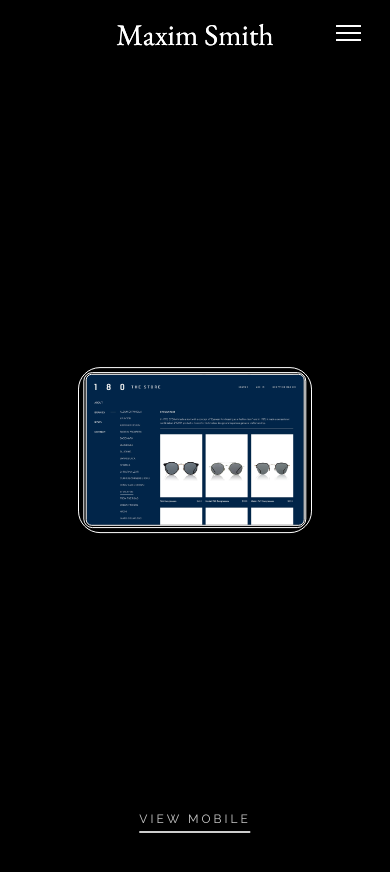
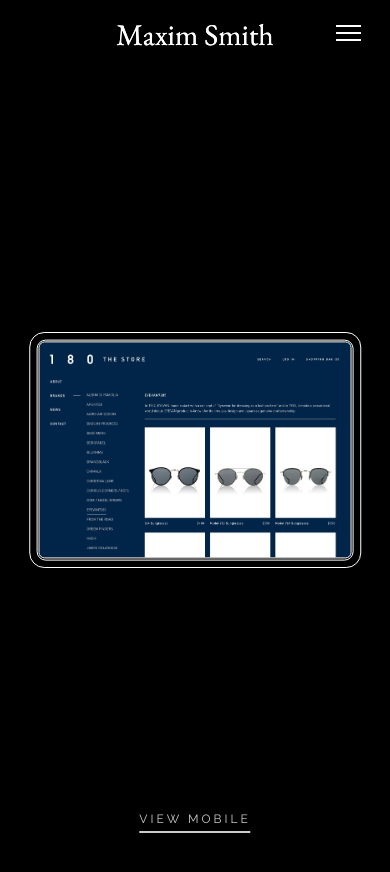
Before and after one commit to Maximsmith/Maximsmith, a Jekyll site: the page built from work/proj-2.html, in a window 390 px wide and 900 px high, scrolled down 2202 px. Shown: the top 872 px of the window. Built offline with Jekyll 4.4.1, drawn with Linux system fonts in a browser that asks for light colours.

Commit message:
Update style.css

```diff
--- a/css/style.css
+++ b/css/style.css
@@ -871,13 +871,13 @@
 
 	*/
 
-	.work_ipad_1.off {
+	.work_ipad_1.off, .work_ipad_1_2.off {
 		width: 75%;
 		padding-top: 150%;
 	    border-radius: 20px;
 	}
 
-	.work_ipad_1 {
+	.work_ipad_1, .work_ipad_1_2 {
 		width: 85%;
 	    padding-top: 60%;
 	    border-radius: 15px;
```
